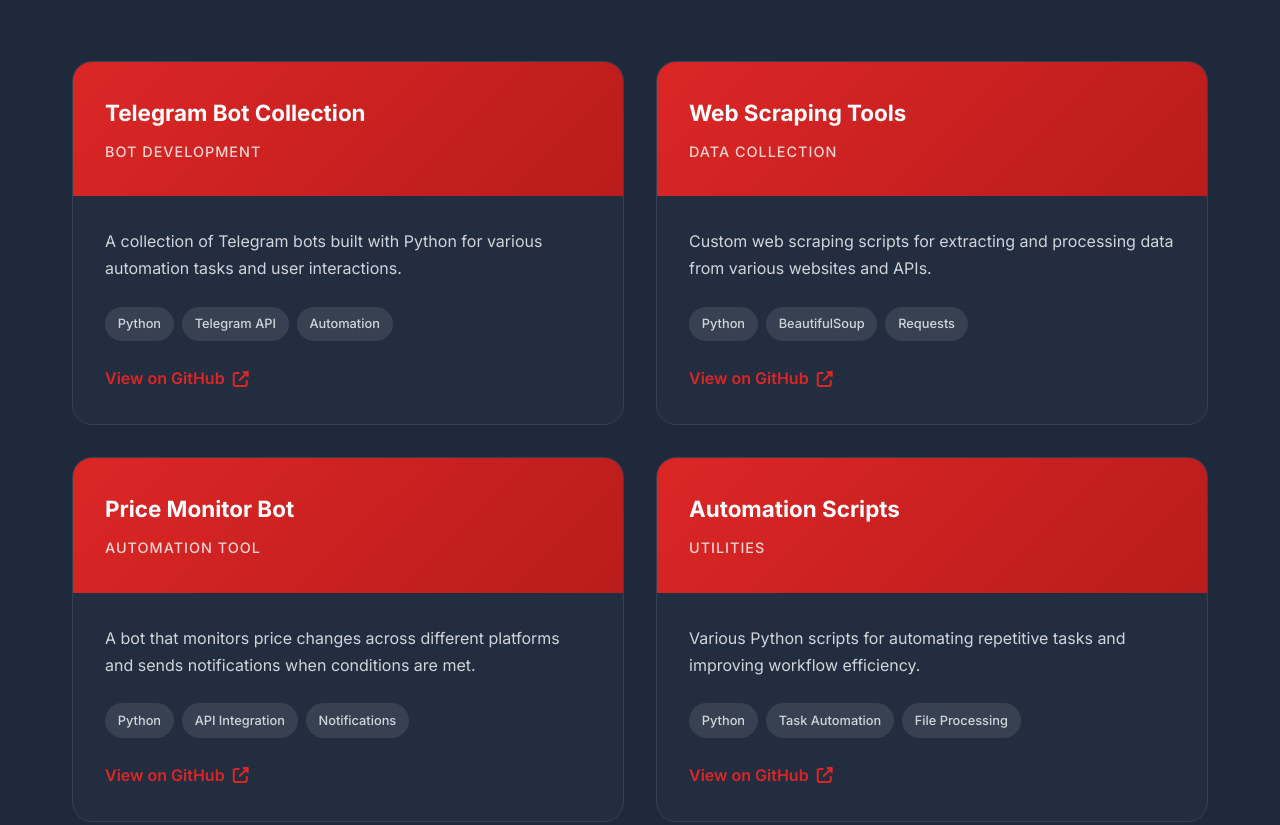
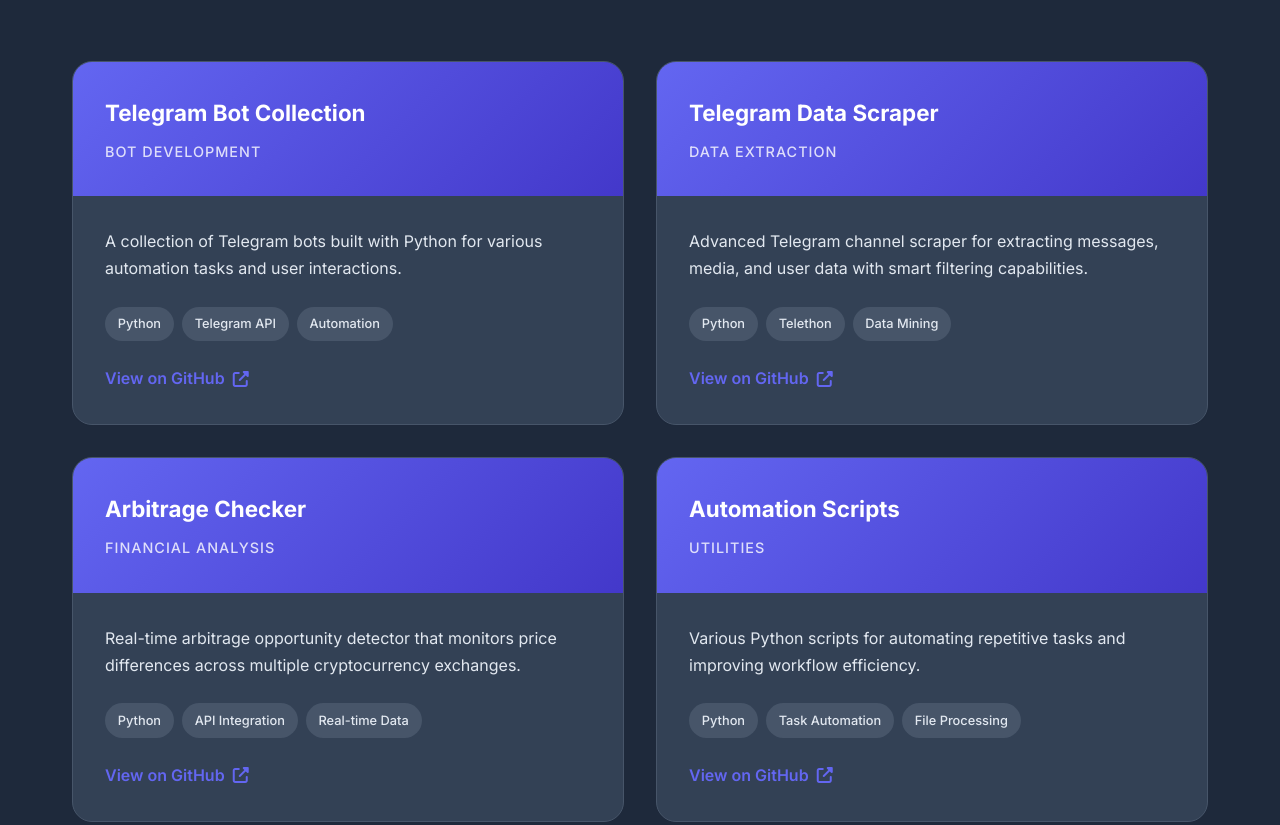
Before and after one commit to straidnet/straidnet, a plain HTML site: page index.html in a window 1280 px wide. Shown: the part 1788-2613 px from the top of the page. Drawn offline with Linux system fonts and the light colour scheme.

Commit message:
Improve design and fix project details
- Enhanced color scheme with better purple/indigo theme
- Fixed project names: Arbitrage Checker and Telegram Data Scraper
- Improved visual design with better color compatibility
- Added glow effects and better card styling

```diff
--- a/index.html
+++ b/index.html
@@ -31,25 +31,28 @@
         }
 
         :root {
-            --primary: #dc2626;
-            --primary-dark: #b91c1c;
-            --primary-light: #f87171;
-            --secondary: #1f2937;
-            --secondary-light: #374151;
-            --accent: #fbbf24;
-            --text-primary: #ffffff;
-            --text-secondary: #d1d5db;
-            --text-muted: #9ca3af;
+            --primary: #6366f1;
+            --primary-dark: #4338ca;
+            --primary-light: #a5b4fc;
+            --secondary: #1e293b;
+            --secondary-light: #475569;
+            --accent: #f59e0b;
+            --text-primary: #f8fafc;
+            --text-secondary: #e2e8f0;
+            --text-muted: #94a3b8;
             --background: #0f172a;
             --background-light: #1e293b;
-            --border: #334155;
+            --background-card: #334155;
+            --border: #475569;
             --success: #10b981;
             --gradient-primary: linear-gradient(135deg, var(--primary), var(--primary-dark));
             --gradient-secondary: linear-gradient(135deg, var(--secondary), var(--secondary-light));
+            --gradient-accent: linear-gradient(135deg, var(--primary), var(--accent));
             --shadow-sm: 0 4px 6px -1px rgba(0, 0, 0, 0.1);
-            --shadow-md: 0 10px 15px -3px rgba(0, 0, 0, 0.1);
+            --shadow-md: 0 10px 15px -3px rgba(0, 0, 0, 0.15);
             --shadow-lg: 0 25px 50px -12px rgba(0, 0, 0, 0.25);
-            --shadow-xl: 0 25px 50px -12px rgba(220, 38, 38, 0.25);
+            --shadow-xl: 0 25px 50px -12px rgba(99, 102, 241, 0.3);
+            --glow: 0 0 20px rgba(99, 102, 241, 0.3);
         }
 
         body {
@@ -149,9 +152,9 @@
             text-align: center;
             position: relative;
             background:
-                radial-gradient(circle at 20% 80%, rgba(220, 38, 38, 0.1) 0%, transparent 50%),
-                radial-gradient(circle at 80% 20%, rgba(185, 28, 28, 0.08) 0%, transparent 50%),
-                radial-gradient(circle at 40% 40%, rgba(248, 113, 113, 0.05) 0%, transparent 50%);
+                radial-gradient(circle at 20% 80%, rgba(99, 102, 241, 0.1) 0%, transparent 50%),
+                radial-gradient(circle at 80% 20%, rgba(67, 56, 202, 0.08) 0%, transparent 50%),
+                radial-gradient(circle at 40% 40%, rgba(165, 180, 252, 0.05) 0%, transparent 50%);
         }
 
         .hero::before {
@@ -162,8 +165,8 @@
             right: 0;
             bottom: 0;
             background:
-                linear-gradient(45deg, transparent 49%, rgba(220, 38, 38, 0.03) 50%, transparent 51%),
-                linear-gradient(-45deg, transparent 49%, rgba(220, 38, 38, 0.03) 50%, transparent 51%);
+                linear-gradient(45deg, transparent 49%, rgba(99, 102, 241, 0.03) 50%, transparent 51%),
+                linear-gradient(-45deg, transparent 49%, rgba(99, 102, 241, 0.03) 50%, transparent 51%);
             background-size: 60px 60px;
             opacity: 0.4;
         }
@@ -179,8 +182,8 @@
             display: inline-flex;
             align-items: center;
             gap: 0.5rem;
-            background: rgba(220, 38, 38, 0.1);
-            border: 1px solid rgba(220, 38, 38, 0.2);
+            background: rgba(99, 102, 241, 0.1);
+            border: 1px solid rgba(99, 102, 241, 0.2);
             border-radius: 50px;
             padding: 0.5rem 1.2rem;
             font-size: 0.875rem;
@@ -259,7 +262,7 @@
 
         .btn-primary:hover {
             transform: translateY(-2px);
-            box-shadow: 0 25px 50px -12px rgba(220, 38, 38, 0.4);
+            box-shadow: var(--shadow-xl), var(--glow);
         }
 
         .btn-secondary {
@@ -270,7 +273,8 @@
 
         .btn-secondary:hover {
             border-color: var(--primary);
-            background: rgba(220, 38, 38, 0.05);
+            background: rgba(99, 102, 241, 0.1);
+            border-color: var(--primary-light);
             transform: translateY(-2px);
         }
 
@@ -292,8 +296,8 @@
 
         .section-badge {
             display: inline-block;
-            background: rgba(220, 38, 38, 0.1);
-            border: 1px solid rgba(220, 38, 38, 0.2);
+            background: rgba(99, 102, 241, 0.1);
+            border: 1px solid rgba(99, 102, 241, 0.2);
             border-radius: 50px;
             padding: 0.5rem 1rem;
             font-size: 0.875rem;
@@ -356,7 +360,8 @@
         }
 
         .project-card {
-            background: rgba(255, 255, 255, 0.02);
+            background: var(--background-card);
+            backdrop-filter: blur(10px);
             border: 1px solid var(--border);
             border-radius: 20px;
             overflow: hidden;
@@ -446,7 +451,8 @@
         }
 
         .contact-card {
-            background: rgba(255, 255, 255, 0.02);
+            background: var(--background-card);
+            backdrop-filter: blur(10px);
             border: 1px solid var(--border);
             border-radius: 16px;
             padding: 2rem;
@@ -611,7 +617,7 @@
                     that make everyday tasks easier and more efficient.
                 </p>
                 <p class="about-text fade-in">
-                    Currently exploring <span class="highlight">web scraping</span>,
+                    Currently exploring <span class="highlight">Telegram scraping</span>,
                     <span class="highlight">API integrations</span>, and <span class="highlight">cloud technologies</span>.
                     Always learning something new and improving my coding skills.
                 </p>
@@ -652,17 +658,17 @@
 
                 <div class="project-card fade-in">
                     <div class="project-header">
-                        <h3 class="project-title">Web Scraping Tools</h3>
-                        <div class="project-type">Data Collection</div>
+                        <h3 class="project-title">Telegram Data Scraper</h3>
+                        <div class="project-type">Data Extraction</div>
                     </div>
                     <div class="project-body">
                         <p class="project-description">
-                            Custom web scraping scripts for extracting and processing data from various websites and APIs.
+                            Advanced Telegram channel scraper for extracting messages, media, and user data with smart filtering capabilities.
                         </p>
                         <div class="tech-stack">
                             <span class="tech-tag">Python</span>
-                            <span class="tech-tag">BeautifulSoup</span>
-                            <span class="tech-tag">Requests</span>
+                            <span class="tech-tag">Telethon</span>
+                            <span class="tech-tag">Data Mining</span>
                         </div>
                         <a href="https://github.com/straidnet" class="project-link" target="_blank">
                             View on GitHub <i class="fas fa-external-link-alt"></i>
@@ -672,17 +678,17 @@
 
                 <div class="project-card fade-in">
                     <div class="project-header">
-                        <h3 class="project-title">Price Monitor Bot</h3>
-                        <div class="project-type">Automation Tool</div>
+                        <h3 class="project-title">Arbitrage Checker</h3>
+                        <div class="project-type">Financial Analysis</div>
                     </div>
                     <div class="project-body">
                         <p class="project-description">
-                            A bot that monitors price changes across different platforms and sends notifications when conditions are met.
+                            Real-time arbitrage opportunity detector that monitors price differences across multiple cryptocurrency exchanges.
                         </p>
                         <div class="tech-stack">
                             <span class="tech-tag">Python</span>
                             <span class="tech-tag">API Integration</span>
-                            <span class="tech-tag">Notifications</span>
+                            <span class="tech-tag">Real-time Data</span>
                         </div>
                         <a href="https://github.com/straidnet" class="project-link" target="_blank">
                             View on GitHub <i class="fas fa-external-link-alt"></i>
```
Also changed, not shown: 1 other file.
